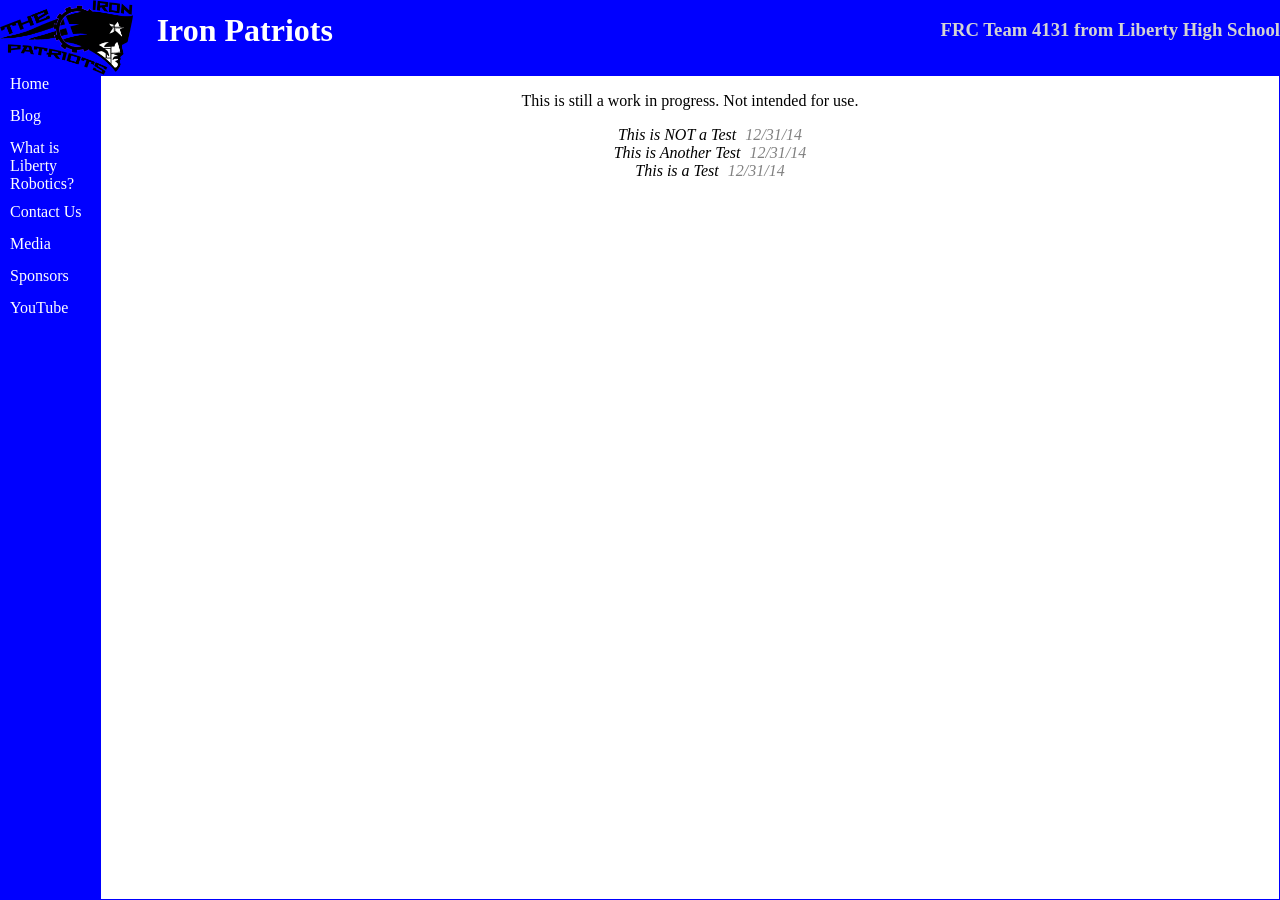
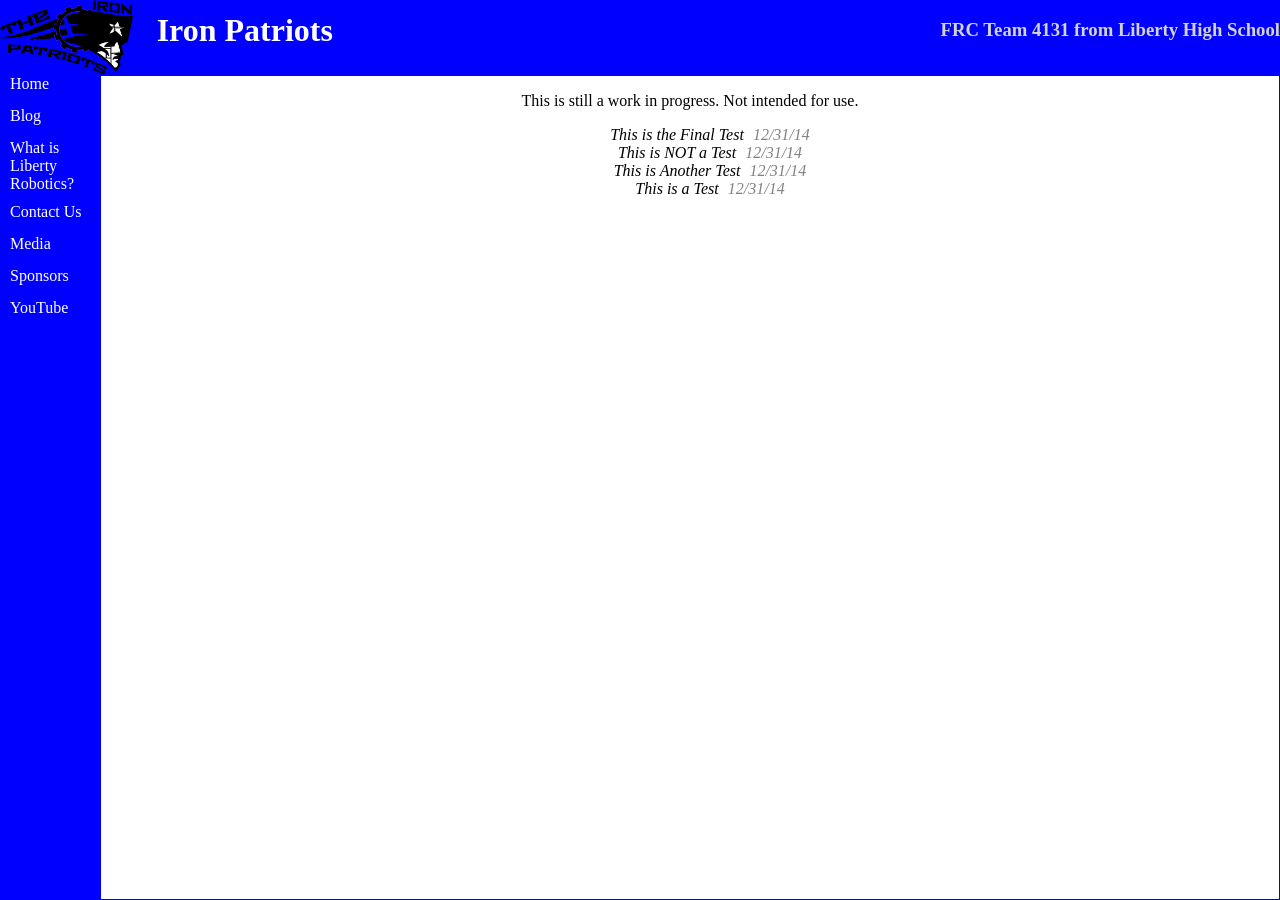
Before and after one commit to katiebugmoon/FRC4131.github.io, a Jekyll site: the page built from blog.html, in a window 1280 px wide. Built offline with Jekyll 4.4.1, drawn with Linux system fonts in a browser that asks for light colours; a file with an impossible date is left out.

Commit message:
I will never get this right, and I have no idea why.

```diff
--- a/_posts/2014-12-31-this-is-the-final-test.markdown
+++ b/_posts/2014-12-31-this-is-the-final-test.markdown
@@ -1,7 +1,7 @@
 ---
 layout: page
 title: This is the Final Test
-date: 2014-31-12
+date: 2014-12-31
 ---
 I said it, and I mean it. This is the absolutely, completely, totally <b>FINAL</b> test of the blog. It will probably also be the final post today.
 
```
